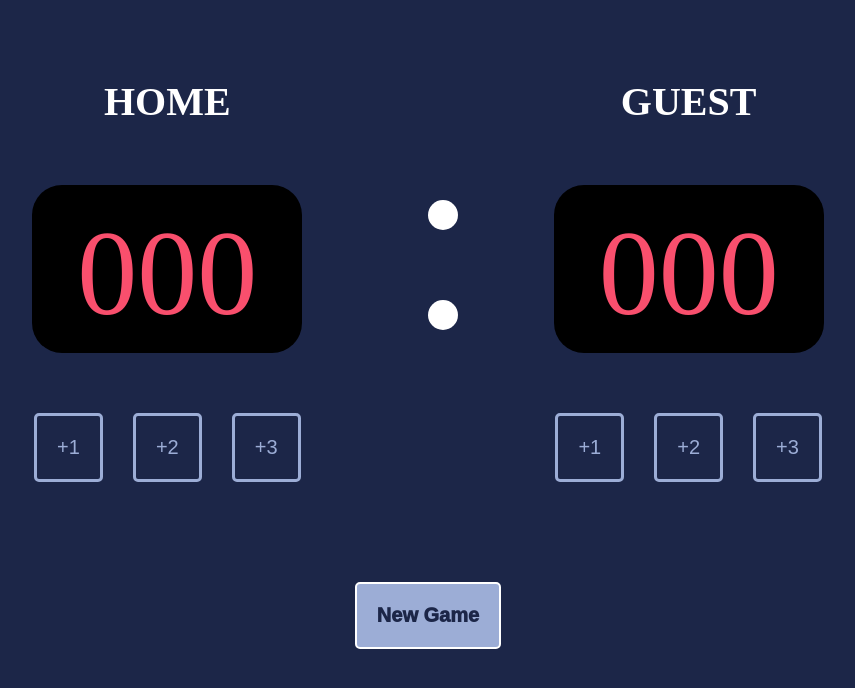
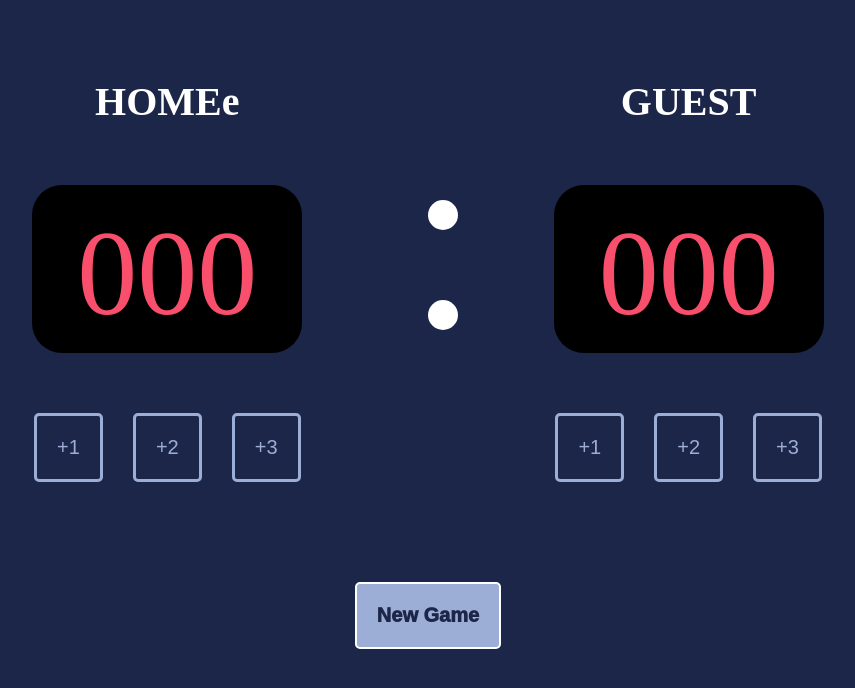
Before and after one commit to feyzafacan/Score-Board, a plain HTML site: page index.html in a window 1280 px wide. Shown: the whole page, without its empty margins (212-1067 px from the left). Drawn offline with Linux system fonts and the light colour scheme; a web font is replaced by a local one.

Commit message:
attempt1

```diff
--- a/index.html
+++ b/index.html
@@ -7,7 +7,7 @@
 <body>
     <div class="container">
         <div id="home" class="team">
-            <h3 class="teamname">HOME</h3>
+            <h3 class="teamname">HOMEe</h3>
             <p class="teamscore" id="homescore">000</p>
             <div class="team-addpoints">
                 <button class="points-btn" id="home1" onclick="increment_home1()">+1</button>
```
